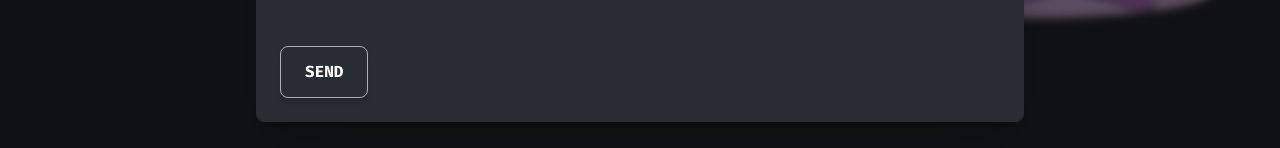
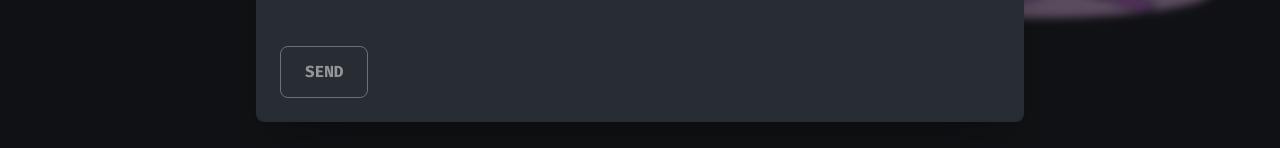
Before and after one commit to cabouelw/portfolio, a Next.js app: page / in a window 1280 px wide. Both pictures are taken after a click on the element "Contact ME!!". Shown: the part 499-647 px from the top of the page. Built offline with nearby package versions, Linux system fonts and the light colour scheme.

Commit message:
update: disable the button if there is an error

```diff
--- a/components/Home/firstSection.js
+++ b/components/Home/firstSection.js
@@ -114,7 +114,7 @@ export function ContactForm({ setShow, show }) {
                         <textarea name='message' className="rounded w-full p-3 leading-tight bg-transparent focus:outline-none focus:!border-primary focus:shadow-outline focus:ring-blue-500/20 placeholder:text-blue-gray-200 text-[white]" id="Message" type="text" placeholder="Message" value={form.message} style={{ borderColor: (form.messageError) ? "red" : "" }} onChange={(e) => (dispatch({ type: "typing", field: e.target.name, payload: e.target.value }))} onBlur={(e) => dispatch({ type: "error", field: e.target.name, payload: (e.target.value < 2) })} />
                     </CardBody>
                     <CardFooter className='flex gap-4 items-center'>
-                        <Button className="bg-transparent hover:bg-primary border border-gray" onClick={handleSubmit}>Send</Button>
+                        <Button disabled={form.emailError || !form.email.length || form.nameError || form.messageError || form.titleError} className="bg-transparent hover:bg-primary border border-gray" onClick={handleSubmit}>Send</Button>
                         {form.emailError && <span className='text-red-400 text-[.7rem] text-right' >Please {form.name} type your email correctly</span>}
                     </CardFooter></>}
             </Card>
```
